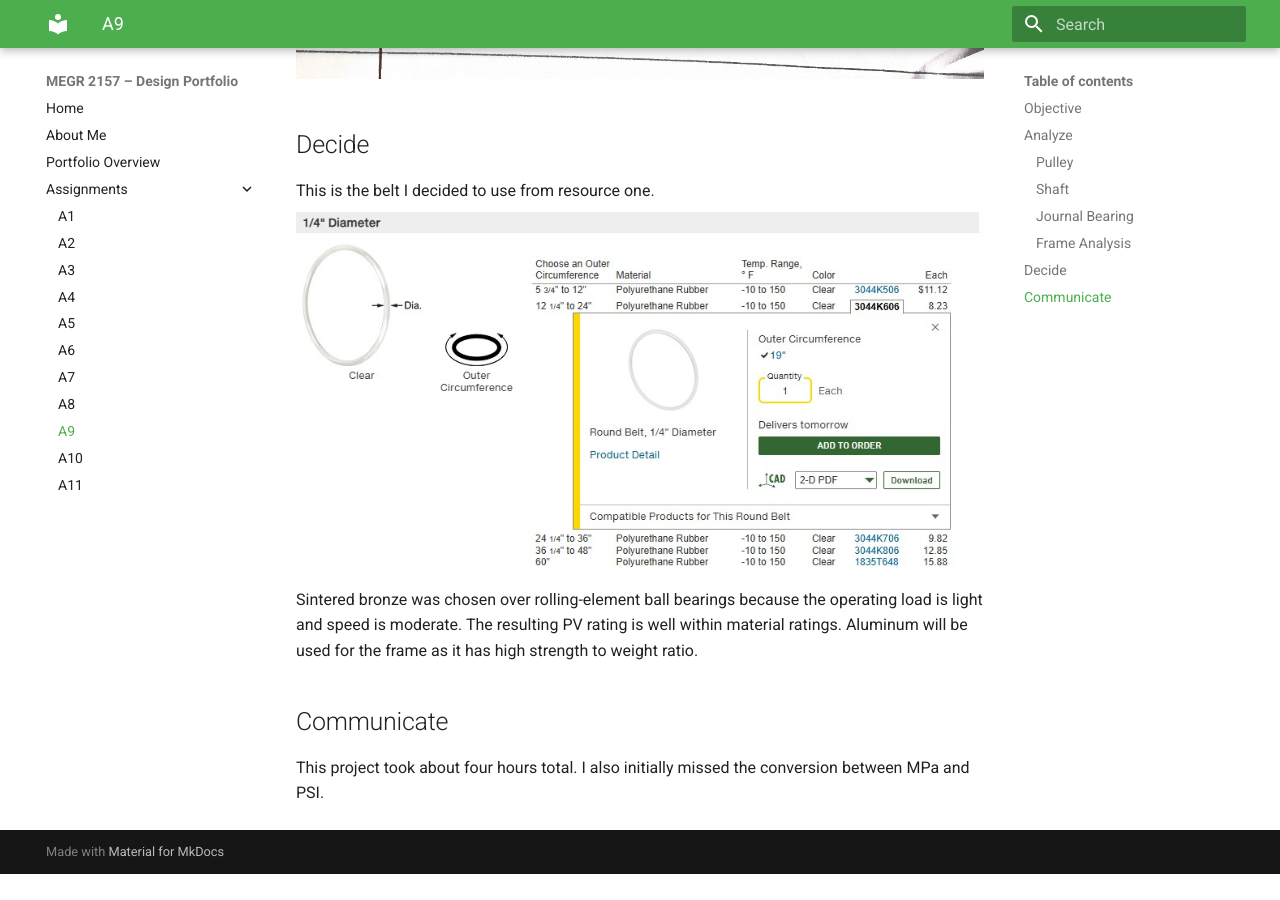
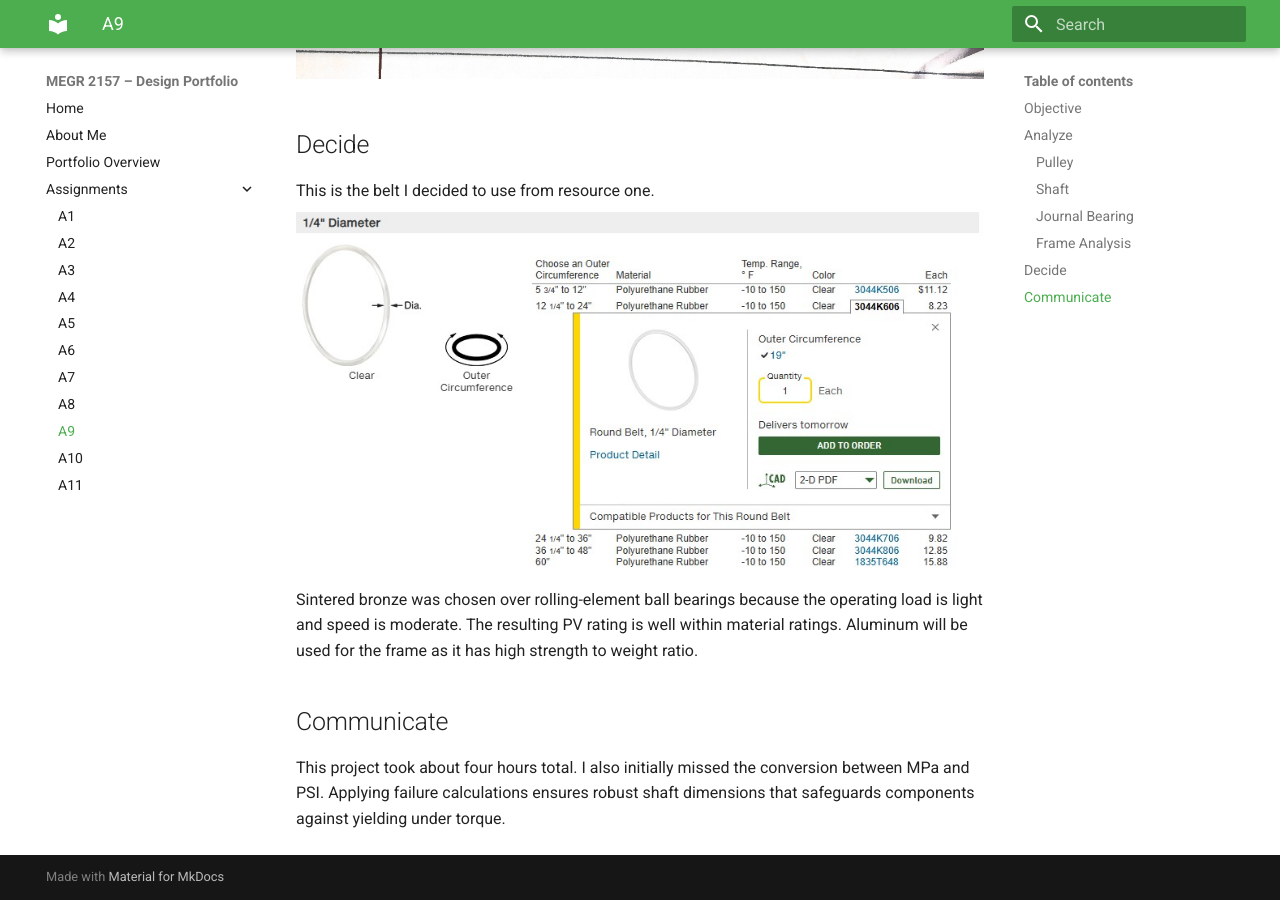
Before and after one commit to triangulum-1/megr2156-portfolio, an MkDocs documentation site: the page built from docs/assignments/A09/index.md, in a window 1280 px wide and 900 px high, scrolled down 4176 px. Built offline with MkDocs 1.6.1 and Material for MkDocs 9.7.7, drawn with Linux system fonts in a browser that asks for light colours; before the commit the page ends 5050 px from its top, so only the background shows below that.

Commit message:
Enhance project communication with failure calculations
Added details about applying failure calculations for robust shaft dimensions.

```diff
--- a/docs/assignments/A09/index.md
+++ b/docs/assignments/A09/index.md
@@ -23,4 +23,4 @@ Sintered bronze was chosen over rolling-element ball bearings because the operat
 Aluminum will be used for the frame as it has high strength to weight ratio.
 
 ## Communicate
-This project took about four hours total. I also initially missed the conversion between MPa and PSI.
+This project took about four hours total. I also initially missed the conversion between MPa and PSI. Applying failure calculations ensures robust shaft dimensions that safeguards components against yielding under torque.
```
